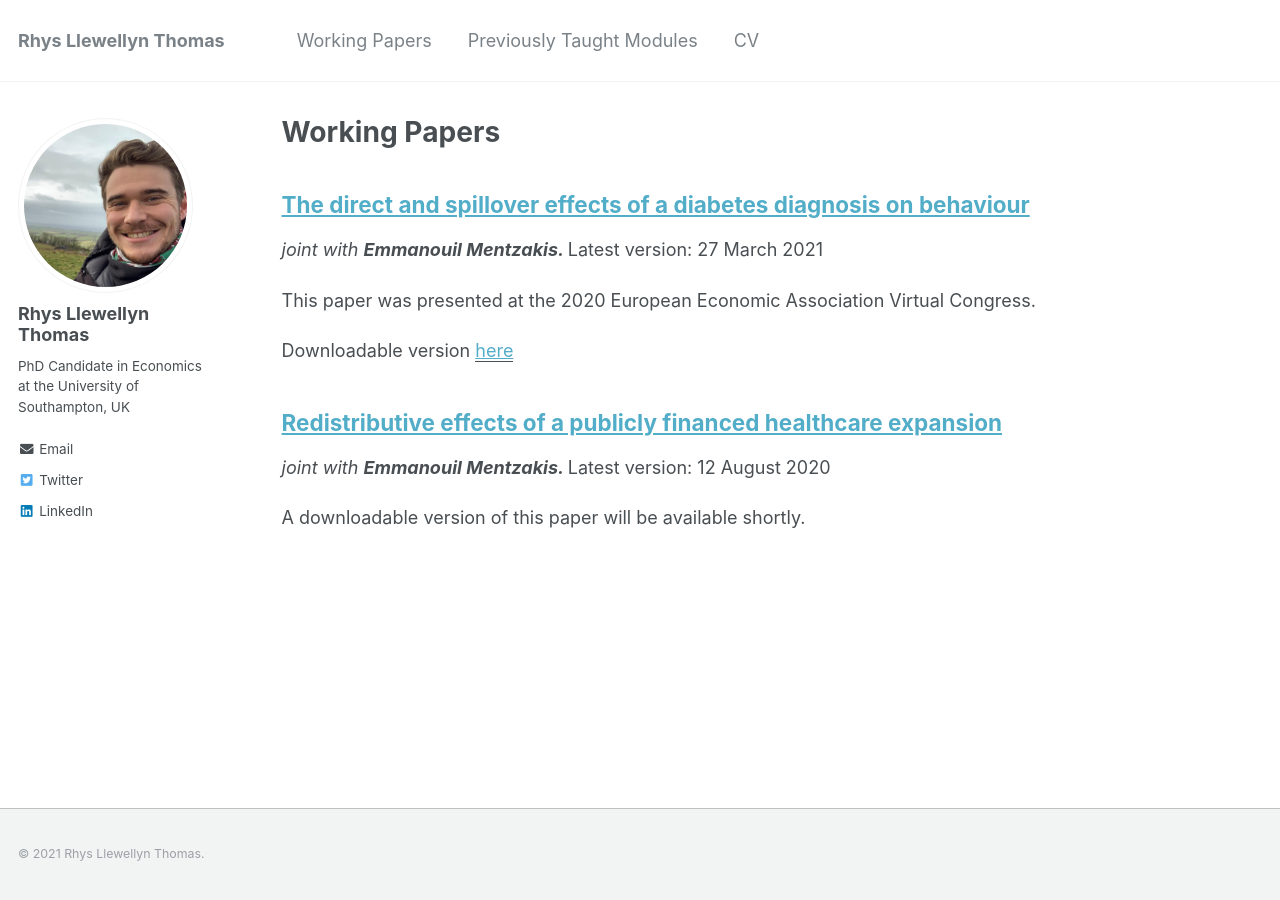
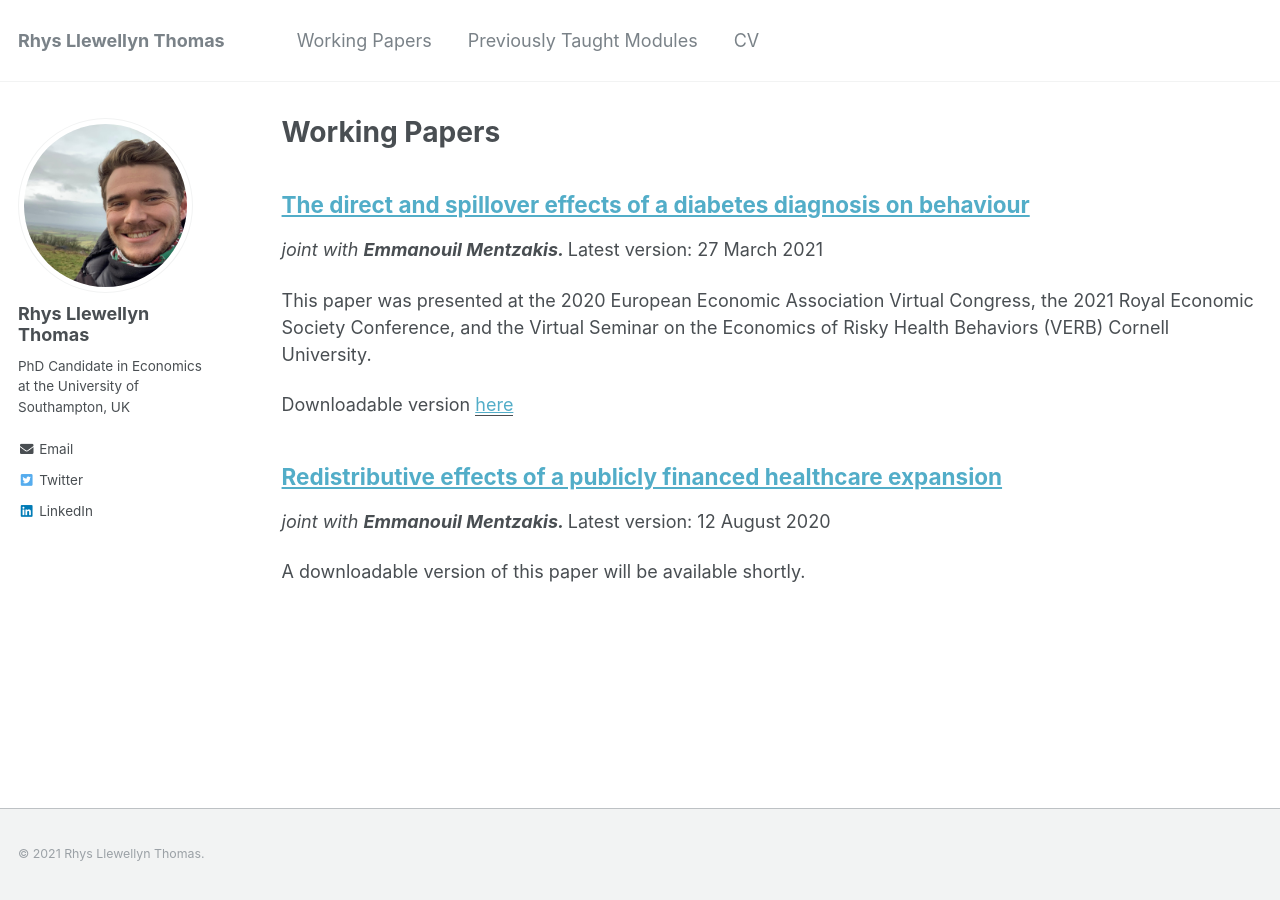
Before and after one commit to RhysLlThomas/rhysllthomas.github.io, a Jekyll site: the page built from _pages/workingpapers_old.md, in a window 1280 px wide. Built offline with Jekyll 4.4.1, drawn with Linux system fonts in a browser that asks for light colours.

Commit message:
Update 2021-03-27-diabetes-spillover.md

```diff
--- a/_workingpapers/2021-03-27-diabetes-spillover.md
+++ b/_workingpapers/2021-03-27-diabetes-spillover.md
@@ -4,7 +4,7 @@ author: "Emmanouil Mentzakis"
 collection: workingpapers
 permalink: /workingpapers/2021-03-27-diabetes-spillover
 venue: # 'Journal 1'
-excerpt: 'This paper was presented at the 2020 European Economic Association Virtual Congress.'
+excerpt: 'This paper was presented at the 2020 European Economic Association Virtual Congress, the 2021 Royal Economic Society Conference, and the Virtual Seminar on the Economics of Risky Health Behaviors (VERB) Cornell University.'
 date: 2021-03-27
 paperurl: http://rhysllthomas.github.io/files/2021-03-27-diabetes-spillover.pdf
 citation: #'Your Name, You. (2009). "Paper Title Number 1." <i>Journal 1</i>. 1(1).'
```
